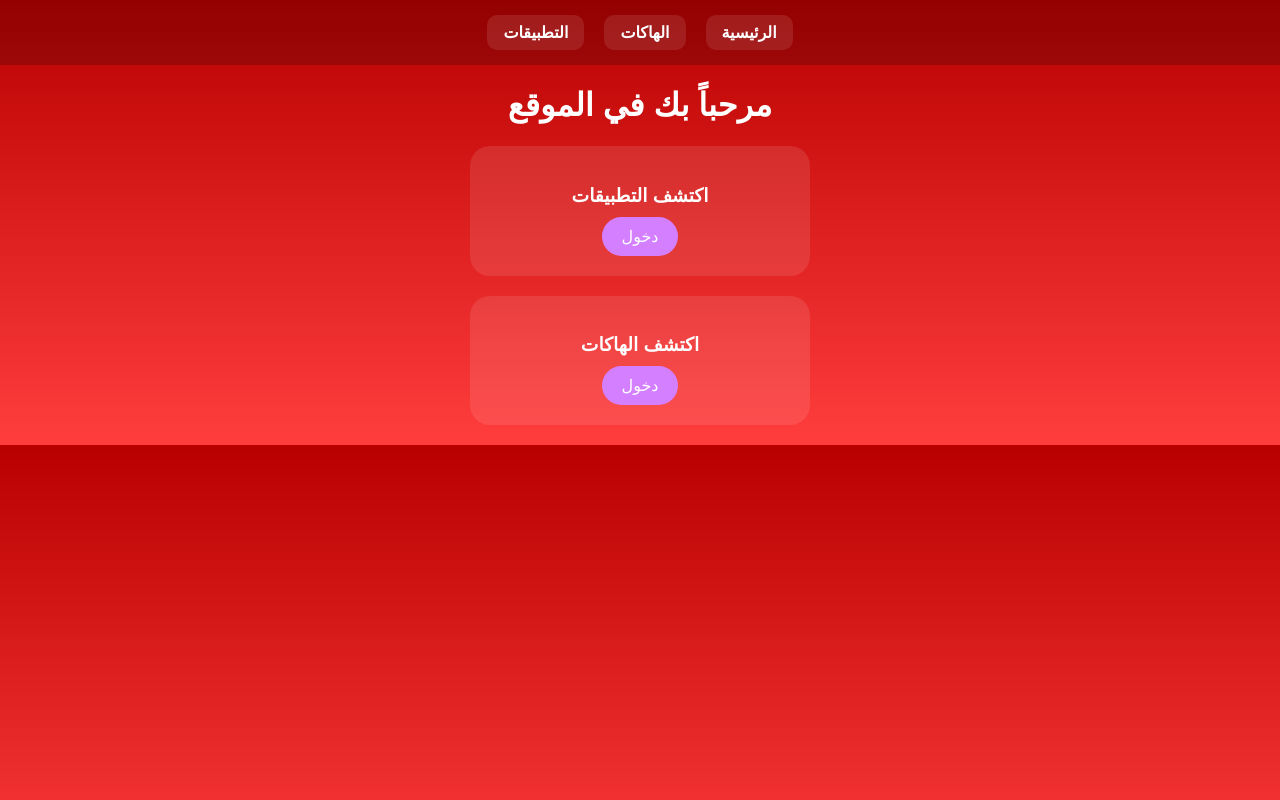
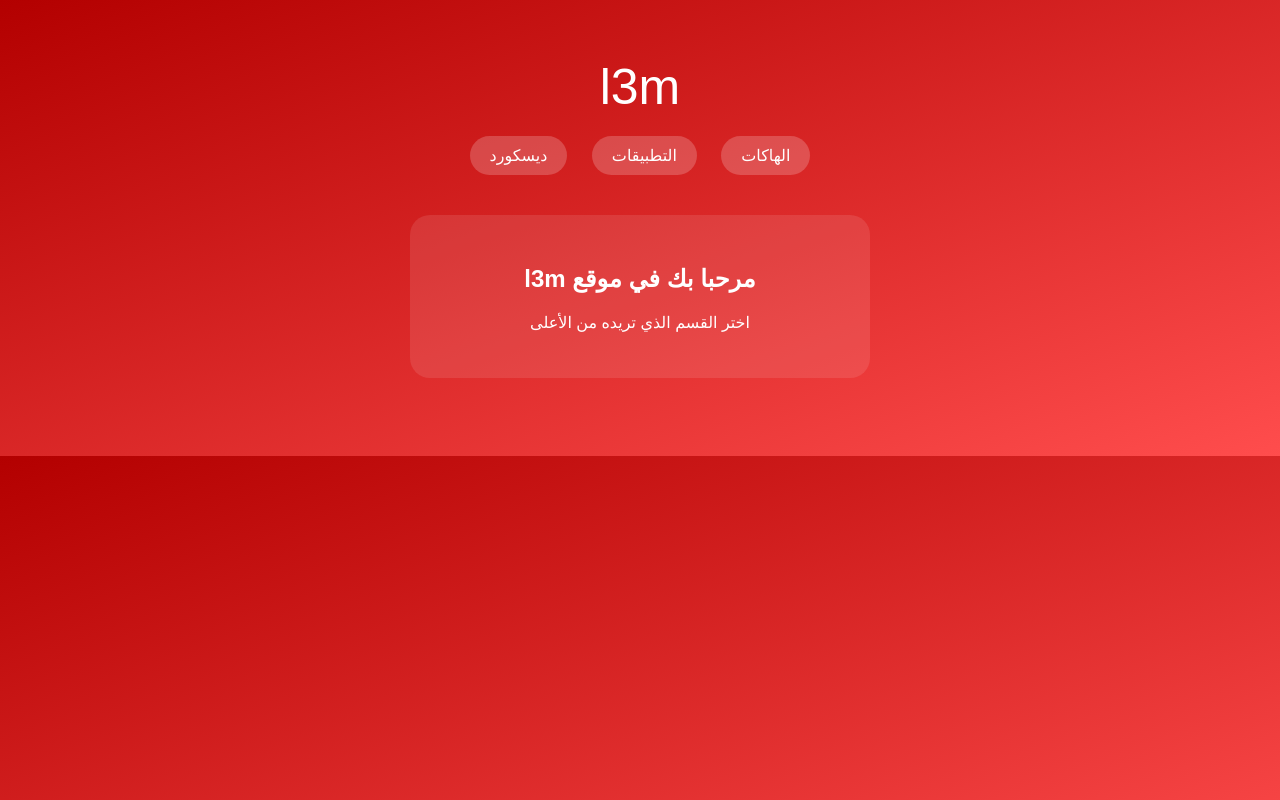
Before and after one commit to ahmad-38274/L3Mios, a plain HTML site: page index.html in a window 1280 px wide. Drawn offline with Linux system fonts and the light colour scheme.

Commit message:
Update index.html

```diff
--- a/index.html
+++ b/index.html
@@ -2,84 +2,56 @@
 <html lang="ar" dir="rtl">
 <head>
   <meta charset="UTF-8" />
-  <meta name="viewport" content="width=device-width, initial-scale=1.0" />
-  <title>الصفحة الرئيسية</title>
+  <meta name="viewport" content="width=device-width, initial-scale=1.0"/>
+  <title>l3m</title>
   <style>
     body {
-      background: linear-gradient(to bottom, #b90000, #ff3d3d);
+      background: linear-gradient(to bottom right, #b30000, #ff4d4d);
+      color: white;
       font-family: sans-serif;
-      margin: 0;
-      padding: 0;
-      color: white;
       text-align: center;
+      padding: 50px 10px;
     }
-
-    .navbar {
-      background-color: rgba(0, 0, 0, 0.2);
-      display: flex;
-      justify-content: center;
-      gap: 20px;
-      padding: 15px 0;
+    .title {
+      font-size: 50px;
+      margin-bottom: 20px;
     }
-
-    .navbar a {
+    .nav {
+      margin-bottom: 40px;
+    }
+    .nav a {
+      display: inline-block;
+      margin: 0 10px;
+      padding: 10px 20px;
+      border-radius: 30px;
+      background: rgba(255,255,255,0.2);
       color: white;
       text-decoration: none;
-      font-weight: bold;
-      padding: 8px 16px;
-      border-radius: 10px;
-      background-color: rgba(255, 255, 255, 0.1);
       transition: background 0.3s;
     }
-
-    .navbar a:hover {
-      background-color: rgba(255, 255, 255, 0.3);
+    .nav a:hover {
+      background: rgba(255,255,255,0.4);
     }
-
-    .card {
-      background-color: rgba(255, 255, 255, 0.1);
+    .section {
+      background: rgba(255,255,255,0.1);
+      border-radius: 20px;
+      padding: 30px;
       margin: 20px auto;
-      padding: 20px;
-      width: 300px;
-      border-radius: 20px;
-    }
-
-    .card h3 {
-      margin-bottom: 10px;
-    }
-
-    .card button {
-      background-color: #d47fff;
-      border: none;
-      color: white;
-      padding: 10px 20px;
-      border-radius: 20px;
-      cursor: pointer;
-      font-size: 16px;
-    }
-
-    .card button:hover {
-      background-color: #b566dc;
+      width: 90%;
+      max-width: 400px;
     }
   </style>
 </head>
 <body>
-  <div class="navbar">
-    <a href="index.html">الرئيسية</a>
+  <div class="title">l3m</div>
+  <div class="nav">
     <a href="hacks.html">الهاكات</a>
     <a href="apps.html">التطبيقات</a>
+    <a href="discord.html">ديسكورد</a>
   </div>
-
-  <h1>مرحباً بك في الموقع</h1>
-
-  <div class="card">
-    <h3>اكتشف التطبيقات</h3>
-    <button>دخول</button>
-  </div>
-
-  <div class="card">
-    <h3>اكتشف الهاكات</h3>
-    <button>دخول</button>
+  <div class="section">
+    <h2>مرحبا بك في موقع l3m</h2>
+    <p>اختر القسم الذي تريده من الأعلى</p>
   </div>
 </body>
 </html>
```
